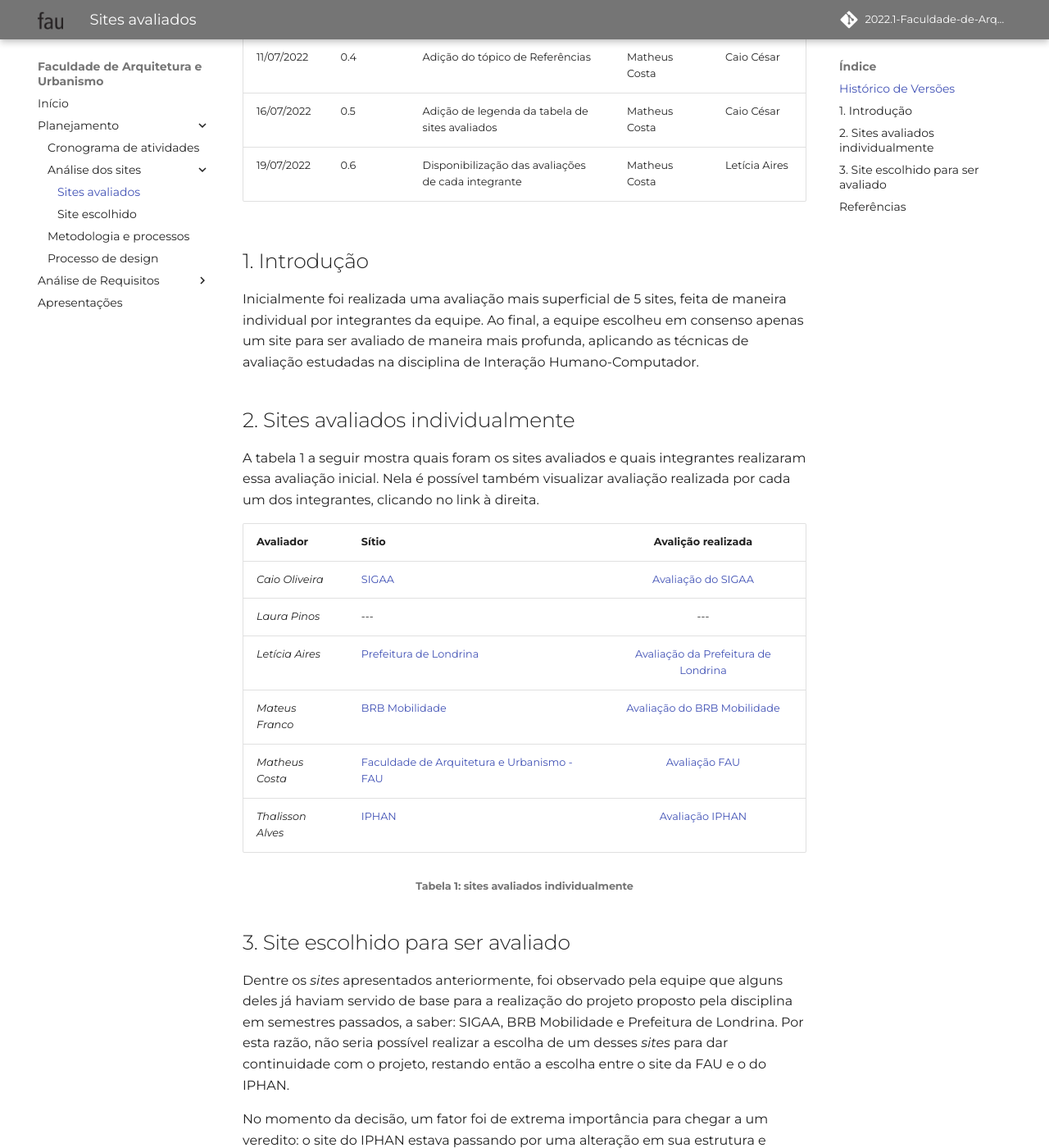
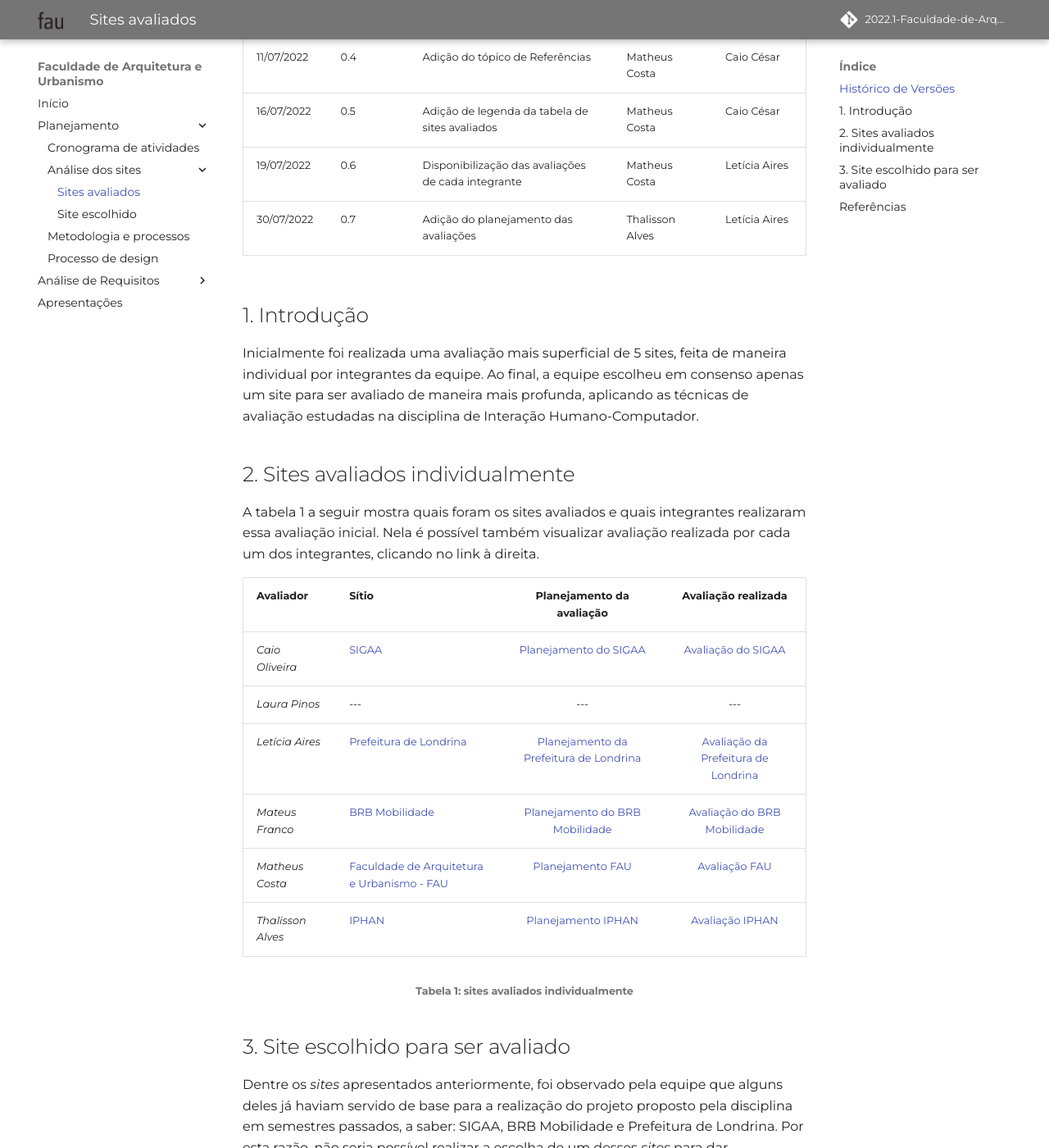
Before and after one commit to Mateusvff/2022.1-Faculdade-de-Arquitetura-e-Urbanismo, an MkDocs documentation site: the page built from docs/planejamento/analiseSites/escolha-do-site.md, in a window 1280 px wide and 1400 px high, scrolled down 456 px. Shown: the whole window at 82% size. Built offline with MkDocs 1.6.1 and Material for MkDocs 9.7.7, drawn with Linux system fonts in a browser that asks for light colours; some web fonts are replaced; comment, search, counter and statistics services are not loaded.

Commit message:
:pencil: adição do planejamento das avaliações dos sites

```diff
--- a/docs/planejamento/analiseSites/escolha-do-site.md
+++ b/docs/planejamento/analiseSites/escolha-do-site.md
@@ -11,6 +11,7 @@
 11/07/2022 | 0.4 | Adição do tópico de Referências | Matheus Costa | Caio César
 16/07/2022 | 0.5 | Adição de legenda da tabela de sites avaliados | Matheus Costa | Caio César
 19/07/2022 | 0.6 | Disponibilização das avaliações de cada integrante | Matheus Costa | Letícia Aires
+30/07/2022 | 0.7 | Adição do planejamento das avaliações | Thalisson Alves | Letícia Aires
 
 ## 1. Introdução
 Inicialmente foi realizada uma avaliação mais superficial de 5 sites,
@@ -22,14 +23,14 @@ na disciplina de Interação Humano-Computador.
 
 A tabela 1 a seguir mostra quais foram os sites avaliados e quais integrantes realizaram essa avaliação inicial. Nela é possível também visualizar avaliação realizada por cada um dos integrantes, clicando no link à direita.
 
-**Avaliador** | **Sítio** | **Avalição realizada** |
---- | --- | :---: |
-_Caio Oliveira_| [SIGAA](https://sig.unb.br/sipac/) | [Avaliação do SIGAA](avaliacoesIndividuais/AvaliacaoCaio.pdf) |
-_Laura Pinos_| --- | --- |
-_Letícia Aires_| [Prefeitura de Londrina](https://portal.londrina.pr.gov.br/) | [Avaliação da Prefeitura de Londrina](avaliacoesIndividuais/AvaliacaoLeticia.pdf) |
-_Mateus Franco_| [BRB Mobilidade](https://mobilidade.brb.com.br/mobilidade/) | [Avaliação do BRB Mobilidade](avaliacoesIndividuais/AvaliacaoMateusF.pdf) |
-_Matheus Costa_| [Faculdade de Arquitetura e Urbanismo - FAU](http://fau.unb.br/) | [Avaliação FAU](avaliacoesIndividuais/AvaliacaoMatheusC.pdf) |
-_Thalisson Alves_| [IPHAN](http://portal.iphan.gov.br/) | [Avaliação IPHAN](avaliacoesIndividuais/AvaliacaoThalisson.pdf) |
+**Avaliador** | **Sítio** | **Planejamento da avaliação** | **Avaliação realizada** |
+--- | --- | :---: | :---: |
+_Caio Oliveira_| [SIGAA](https://sig.unb.br/sipac/) | [Planejamento do SIGAA](avaliacoesIndividuais/PlanejamentoCaio.pdf) | [Avaliação do SIGAA](avaliacoesIndividuais/AvaliacaoCaio.pdf)
+_Laura Pinos_| --- | --- | ---
+_Letícia Aires_| [Prefeitura de Londrina](https://portal.londrina.pr.gov.br/) | [Planejamento da Prefeitura de Londrina](avaliacoesIndividuais/PlanejamentoLeticia.pdf) | [Avaliação da Prefeitura de Londrina](avaliacoesIndividuais/AvaliacaoLeticia.pdf)
+_Mateus Franco_| [BRB Mobilidade](https://mobilidade.brb.com.br/mobilidade/) | [Planejamento do BRB Mobilidade](avaliacoesIndividuais/PlanejamentoMateusF.pdf) | [Avaliação do BRB Mobilidade](avaliacoesIndividuais/AvaliacaoMateusF.pdf)
+_Matheus Costa_| [Faculdade de Arquitetura e Urbanismo - FAU](http://fau.unb.br/) | [Planejamento FAU](avaliacoesIndividuais/PlanejamentoMatheusC.pdf) | [Avaliação FAU](avaliacoesIndividuais/AvaliacaoMatheusC.pdf)
+_Thalisson Alves_| [IPHAN](http://portal.iphan.gov.br/) | [Planejamento IPHAN](avaliacoesIndividuais/PlanejamentoThalisson.pdf) | [Avaliação IPHAN](avaliacoesIndividuais/AvaliacaoThalisson.pdf)
 <h6 align = "center">Tabela 1: sites avaliados individualmente</h6>
 
 ## 3. Site escolhido para ser avaliado
```
Also changed, not shown: 5 other files.
